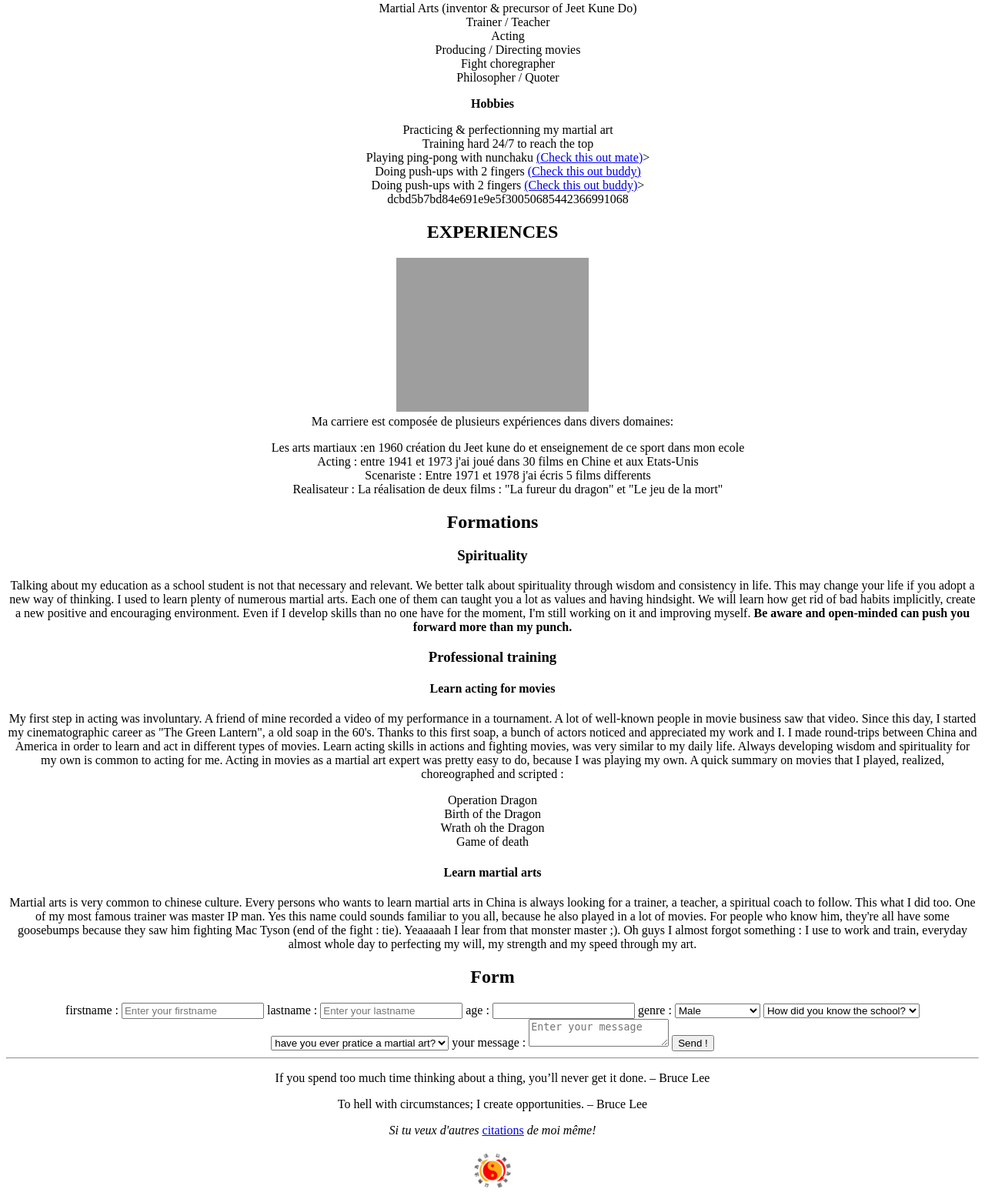
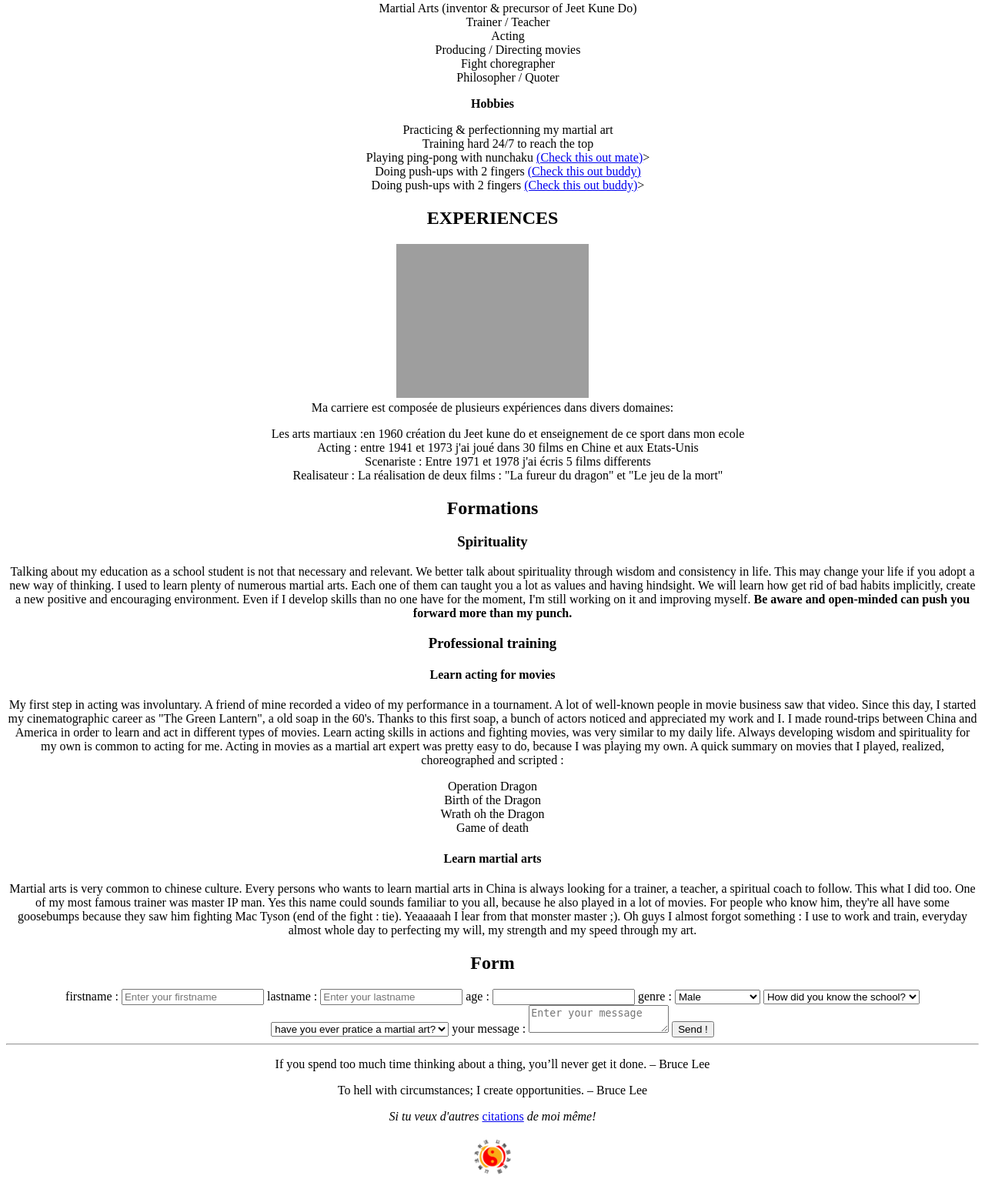
Before and after one commit to Gambino-stack/BruceLeeProject, a PHP site: page /BruceLee.php in a window 1280 px wide. Shown: the part 1110-2668 px from the top of the page at 77% size. After the commit the page ends 2636 px from the top, so only its background shows below. Run offline with PHP 8.4, Linux system fonts and the light colour scheme; some web fonts are replaced; grey boxes are pictures that could not be loaded.

Commit message:
remove some lines

```diff
--- a/BruceLee.php
+++ b/BruceLee.php
@@ -75,7 +75,7 @@
 
                         <li>Doing push-ups with 2 fingers <a href="https://www.youtube.com/watch?v=JlQfBg3VJJU">(Check this out buddy)</a></li>
 
-                        <li>Doing push-ups with 2 fingers <a href="https://www.youtube.com/watch?v=JlQfBg3VJJU">(Check this out buddy)</a>></li>dcbd5b7bd84e691e9e5f30050685442366991068
+                        <li>Doing push-ups with 2 fingers <a href="https://www.youtube.com/watch?v=JlQfBg3VJJU">(Check this out buddy)</a>></li>
                     </ul>
             </section>
 
```
